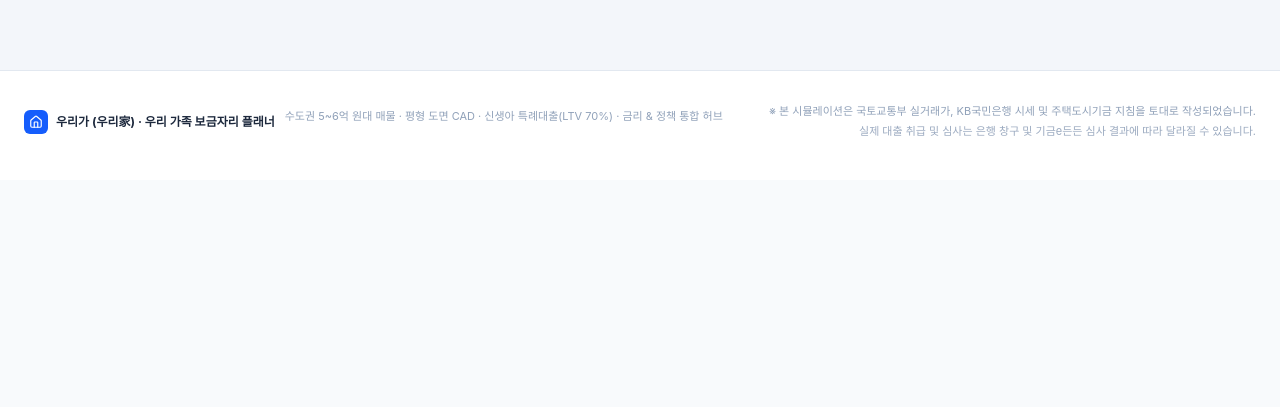
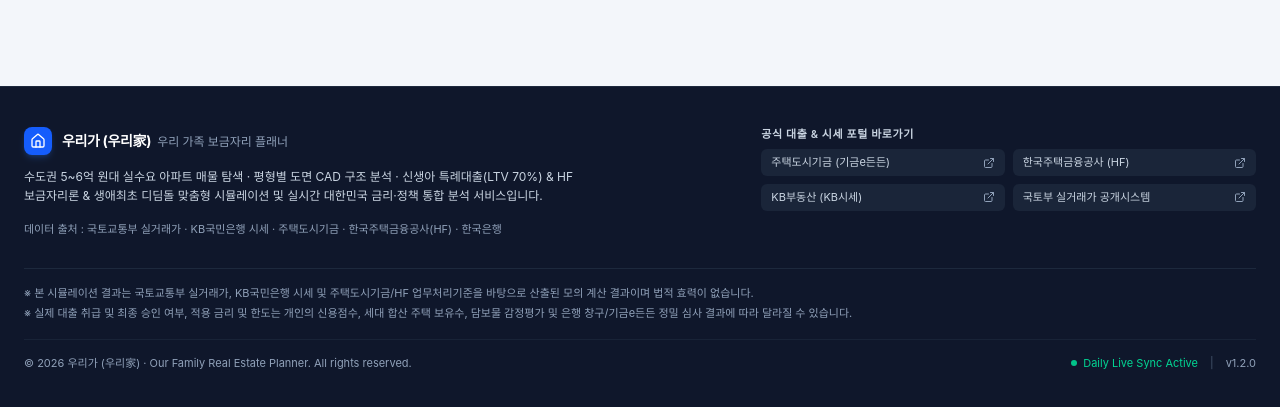
Before and after one commit to snorlax-gengar/our-family, a React (Vite) app in the folder frontend/: page / in a window 1280 px wide. Shown: the part 1297-1704 px from the top of the page. Before the commit the page ends 1477 px from the top, so only its background shows below. Built offline with nearby package versions, Linux system fonts and the light colour scheme; no server answers.

Commit message:
feat(ui): upgrade footer with brand summary, portal quick-links, legal disclaimer, and copyright

```diff
--- a/frontend/src/App.jsx
+++ b/frontend/src/App.jsx
@@ -4,7 +4,7 @@ import PropertiesTab from './components/PropertiesTab';
 import RatesTab from './components/RatesTab';
 import PoliciesTab from './components/PoliciesTab';
 import BeginnerGuideModal from './components/BeginnerGuideModal';
-import { Home, Heart, ShieldAlert, Sparkles, Building2, Percent, BookOpen } from 'lucide-react';
+import { Home, Heart, ShieldAlert, Sparkles, Building2, Percent, BookOpen, ExternalLink } from 'lucide-react';
 
 export default function App() {
   const [activeTab, setActiveTab] = useState('properties');
@@ -173,23 +173,92 @@ export default function App() {
       </main>
 
       {/* Footer */}
-      <footer className="bg-white border-t border-slate-200 mt-10 py-8 pb-36 md:pb-10 text-xs text-slate-500">
-        <div className="max-w-7xl mx-auto px-4 sm:px-6 flex flex-col md:flex-row items-center justify-between gap-4">
-          <div className="flex flex-col sm:flex-row items-center sm:items-start gap-2.5 text-center sm:text-left">
-            <div className="flex items-center gap-2 shrink-0">
-              <div className="w-6 h-6 rounded-md bg-blue-600 text-white flex items-center justify-center font-bold text-xs">
-                <Home className="w-3.5 h-3.5" />
+      <footer className="bg-slate-900 text-slate-400 border-t border-slate-800 mt-14 pt-10 pb-36 md:pb-12 text-xs">
+        <div className="max-w-7xl mx-auto px-4 sm:px-6">
+          {/* 상단: 브랜드 및 서비스 안내 / 관련 공공기관 바로가기 */}
+          <div className="grid grid-cols-1 md:grid-cols-12 gap-8 pb-8 border-b border-slate-800">
+            {/* 좌측 7열: 서비스 설명 */}
+            <div className="md:col-span-7 space-y-3">
+              <div className="flex items-center gap-2.5">
+                <div className="w-7 h-7 rounded-lg bg-blue-600 text-white flex items-center justify-center font-black text-sm shadow-md shadow-blue-500/20">
+                  <Home className="w-4 h-4" />
+                </div>
+                <div>
+                  <span className="font-bold text-white text-sm tracking-tight">우리가 (우리家)</span>
+                  <span className="text-slate-400 text-xs ml-1.5 font-medium">우리 가족 보금자리 플래너</span>
+                </div>
               </div>
-              <span className="font-bold text-slate-800 whitespace-nowrap">우리가 (우리家) · 우리 가족 보금자리 플래너</span>
+              <p className="text-slate-300 text-xs leading-relaxed break-keep max-w-xl">
+                수도권 5~6억 원대 실수요 아파트 매물 탐색 · 평형별 도면 CAD 구조 분석 · 신생아 특례대출(LTV 70%) & HF 보금자리론 & 생애최초 디딤돌 맞춤형 시뮬레이션 및 실시간 대한민국 금리·정책 통합 분석 서비스입니다.
+              </p>
+              <div className="flex flex-wrap items-center gap-x-4 gap-y-1.5 pt-1 text-[11px] text-slate-400">
+                <span>데이터 출처 : 국토교통부 실거래가 · KB국민은행 시세 · 주택도시기금 · 한국주택금융공사(HF) · 한국은행</span>
+              </div>
             </div>
-            <p className="text-slate-400 text-[11px] break-keep leading-tight">
-              수도권 5~6억 원대 매물 · 평형 도면 CAD · 신생아 특례대출(LTV 70%) · 금리 & 정책 통합 허브
-            </p>
+
+            {/* 우측 5열: 공식 포털 바로가기 링크 */}
+            <div className="md:col-span-5 flex flex-col justify-between space-y-3">
+              <div>
+                <span className="text-[11px] font-semibold text-slate-300 uppercase tracking-wider block mb-2">공식 대출 & 시세 포털 바로가기</span>
+                <div className="grid grid-cols-2 gap-2 text-[11px]">
+                  <a
+                    href="https://enhf.molit.go.kr"
+                    target="_blank"
+                    rel="noopener noreferrer"
+                    className="inline-flex items-center justify-between px-2.5 py-1.5 rounded-md bg-slate-800/80 hover:bg-slate-700/80 text-slate-300 hover:text-white transition-colors"
+                  >
+                    <span>주택도시기금 (기금e든든)</span>
+                    <ExternalLink className="w-3 h-3 text-slate-400" />
+                  </a>
+                  <a
+                    href="https://www.hf.go.kr"
+                    target="_blank"
+                    rel="noopener noreferrer"
+                    className="inline-flex items-center justify-between px-2.5 py-1.5 rounded-md bg-slate-800/80 hover:bg-slate-700/80 text-slate-300 hover:text-white transition-colors"
+                  >
+                    <span>한국주택금융공사 (HF)</span>
+                    <ExternalLink className="w-3 h-3 text-slate-400" />
+                  </a>
+                  <a
+                    href="https://kbland.kr"
+                    target="_blank"
+                    rel="noopener noreferrer"
+                    className="inline-flex items-center justify-between px-2.5 py-1.5 rounded-md bg-slate-800/80 hover:bg-slate-700/80 text-slate-300 hover:text-white transition-colors"
+                  >
+                    <span>KB부동산 (KB시세)</span>
+                    <ExternalLink className="w-3 h-3 text-slate-400" />
+                  </a>
+                  <a
+                    href="http://rt.molit.go.kr"
+                    target="_blank"
+                    rel="noopener noreferrer"
+                    className="inline-flex items-center justify-between px-2.5 py-1.5 rounded-md bg-slate-800/80 hover:bg-slate-700/80 text-slate-300 hover:text-white transition-colors"
+                  >
+                    <span>국토부 실거래가 공개시스템</span>
+                    <ExternalLink className="w-3 h-3 text-slate-400" />
+                  </a>
+                </div>
+              </div>
+            </div>
           </div>
 
-          <div className="text-center md:text-right text-[11px] text-slate-400 break-keep leading-relaxed">
-            <p>※ 본 시뮬레이션은 국토교통부 실거래가, KB국민은행 시세 및 주택도시기금 지침을 토대로 작성되었습니다.</p>
-            <p className="mt-0.5 text-slate-400/90">실제 대출 취급 및 심사는 은행 창구 및 기금e든든 심사 결과에 따라 달라질 수 있습니다.</p>
+          {/* 중단: 법적 고지 / 유의사항 */}
+          <div className="py-4 text-[11px] text-slate-400 leading-relaxed break-keep">
+            <p>※ 본 시뮬레이션 결과는 국토교통부 실거래가, KB국민은행 시세 및 주택도시기금/HF 업무처리기준을 바탕으로 산출된 모의 계산 결과이며 법적 효력이 없습니다.</p>
+            <p className="mt-0.5">※ 실제 대출 취급 및 최종 승인 여부, 적용 금리 및 한도는 개인의 신용점수, 세대 합산 주택 보유수, 담보물 감정평가 및 은행 창구/기금e든든 정밀 심사 결과에 따라 달라질 수 있습니다.</p>
+          </div>
+
+          {/* 하단: Copyright 및 버전 정보 */}
+          <div className="pt-4 border-t border-slate-800/70 flex flex-col sm:flex-row items-center justify-between gap-2 text-[11px] text-slate-400">
+            <p>© 2026 우리가 (우리家) · Our Family Real Estate Planner. All rights reserved.</p>
+            <div className="flex items-center gap-3">
+              <span className="inline-flex items-center gap-1.5 text-emerald-400">
+                <span className="w-1.5 h-1.5 rounded-full bg-emerald-400 animate-pulse"></span>
+                Daily Live Sync Active
+              </span>
+              <span className="text-slate-600">|</span>
+              <span>v1.2.0</span>
+            </div>
           </div>
         </div>
       </footer>
```
